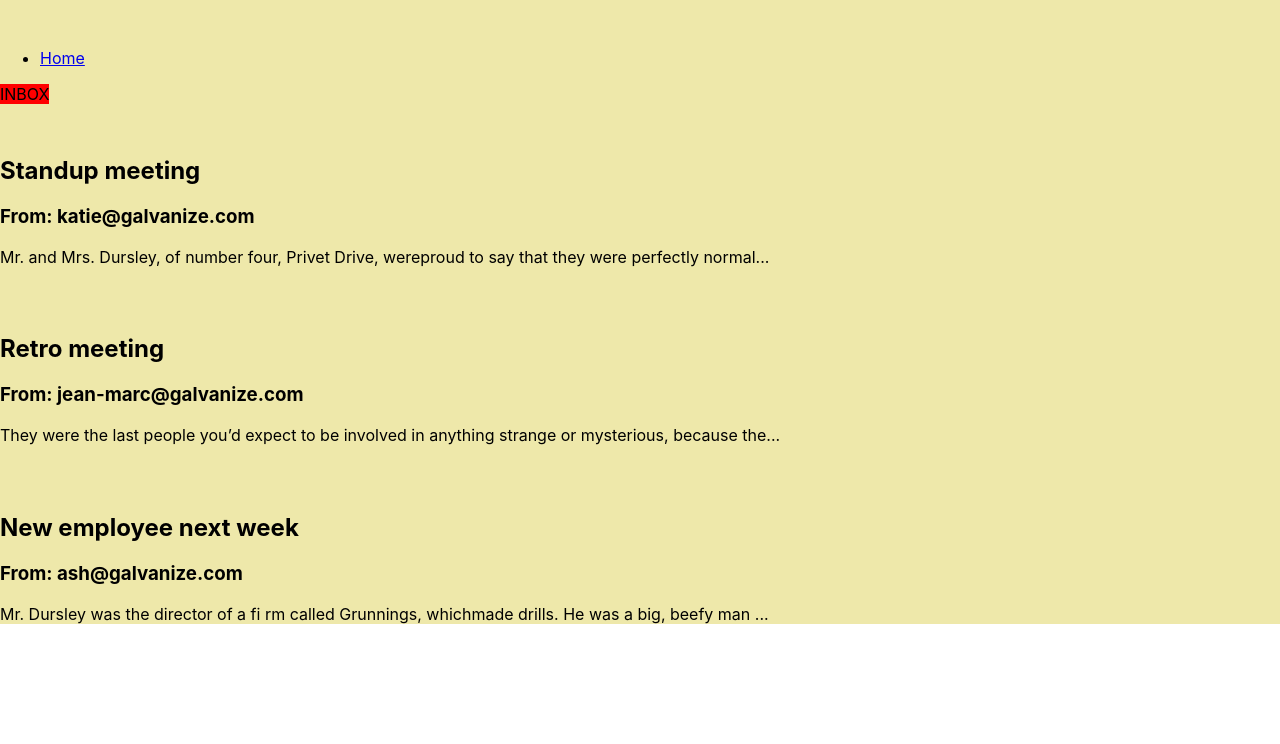
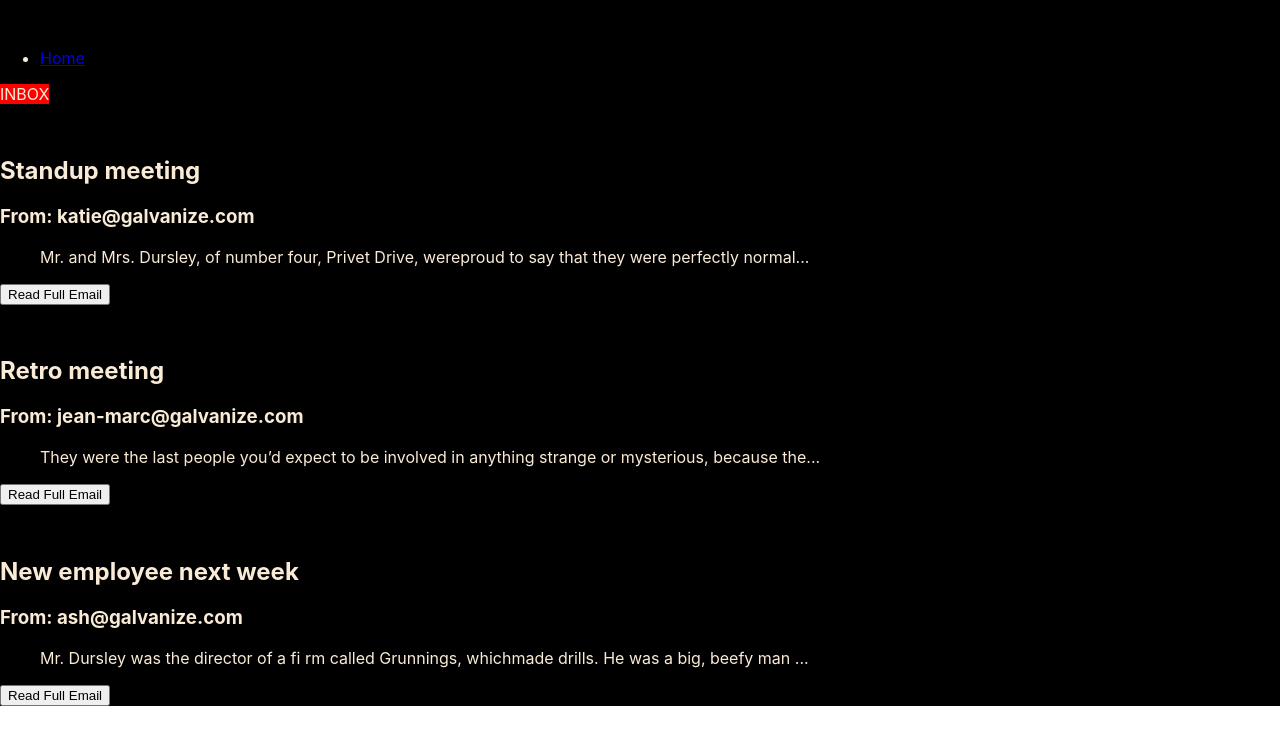
Before and after one commit to moldux-dartus/react-email-client, a React (Create React App) app in the folder mock-gmail/: page / in a window 1280 px wide. Shown: the top 744 px of the page. Built offline with nearby package versions, Linux system fonts and the light colour scheme.

Commit message:
Message content can be read

```diff
--- a/mock-gmail/package.json
+++ b/mock-gmail/package.json
@@ -7,6 +7,7 @@
     "@testing-library/react": "^11.2.2",
     "@testing-library/user-event": "^12.5.0",
     "react": "^17.0.1",
+    "react-collapse": "^5.1.0",
     "react-dom": "^17.0.1",
     "react-scripts": "4.0.1",
     "web-vitals": "^0.2.4"
--- a/mock-gmail/src/App.css
+++ b/mock-gmail/src/App.css
@@ -43,6 +43,17 @@ h3{
   text-emphasis: soft;
 }
 div{
-  background-color: palegoldenrod;
+  background-color: black;
+  color: antiquewhite;
   padding-top: 2em;
 }
+
+.popup-content {
+  margin: auto;
+  background: rgb(255, 255, 255);
+  width: 50%;
+  padding: 5px;
+}
+.popup-overlay {
+  background: rgba(0, 0, 0, 0.747);
+}
--- a/mock-gmail/src/App.js
+++ b/mock-gmail/src/App.js
@@ -39,6 +39,7 @@ class App extends Component {
           <Route exact path='/'>
             <Home emails={this.state.emails}/>
           </Route>
+
         </Switch>
       </Router>
     );
--- a/mock-gmail/src/Components/Email.js
+++ b/mock-gmail/src/Components/Email.js
@@ -1,5 +1,6 @@
 import React from 'react'
 import { useParams } from 'react-router-dom'
+import Popup from 'reactjs-popup';
 
 const Email = ({ data }) => {
 
@@ -7,7 +8,20 @@ const Email = ({ data }) => {
       <div>
         <h2>{data[x].subject}</h2>
             <h3>From: {data[x].sender}</h3>
-            <p>{data[x].message.substring(0,100) + '...'} </p>
+            <blockquote>{
+              data[x].message.substring(0,100) + '...'
+              }
+            </blockquote>
+            <Popup trigger={<button>Read Full Email</button>} position="right center">
+              <div>
+                 <h2>{data[x].subject}</h2>
+                 <h3>From: {data[x].sender}</h3>
+                  <blockquote>{
+                     data[x].message}
+                  </blockquote>
+                  <h4>{data[x].date}</h4>
+              </div>
+            </Popup>
       </div>
     )
     var emailArray=[]
--- a/mock-gmail/src/Components/Home.js
+++ b/mock-gmail/src/Components/Home.js
@@ -7,6 +7,7 @@ const Home = ({ emails }) => {
       <>
       <span>INBOX</span>
         <Email data={emails2}/>
+
       </>
     )
 }
```
Also changed, not shown: mock-gmail/src/Components/Popup.js (added, +9 -0 lines), 2 other files (tests, documents, lock files or other folders).
